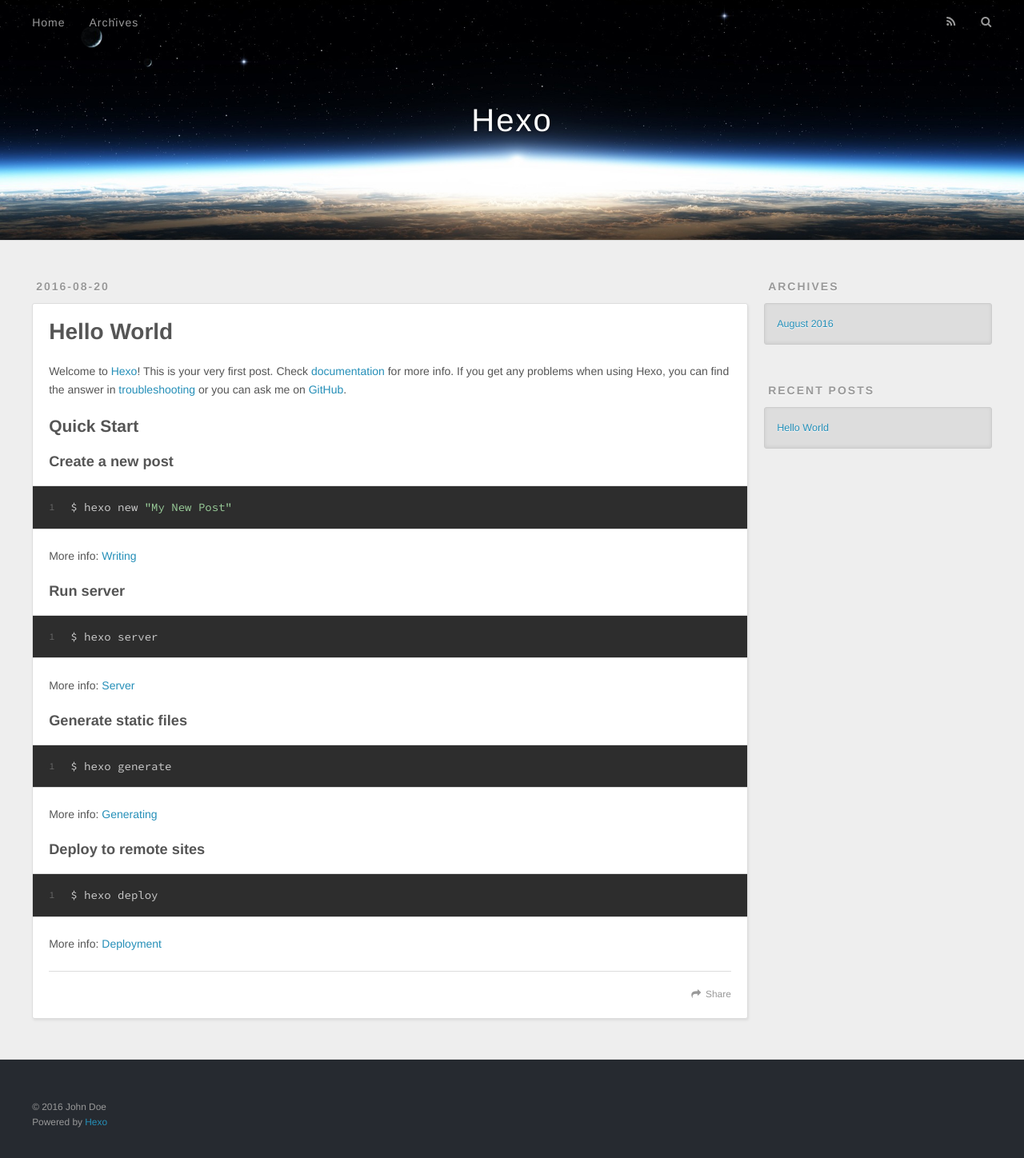
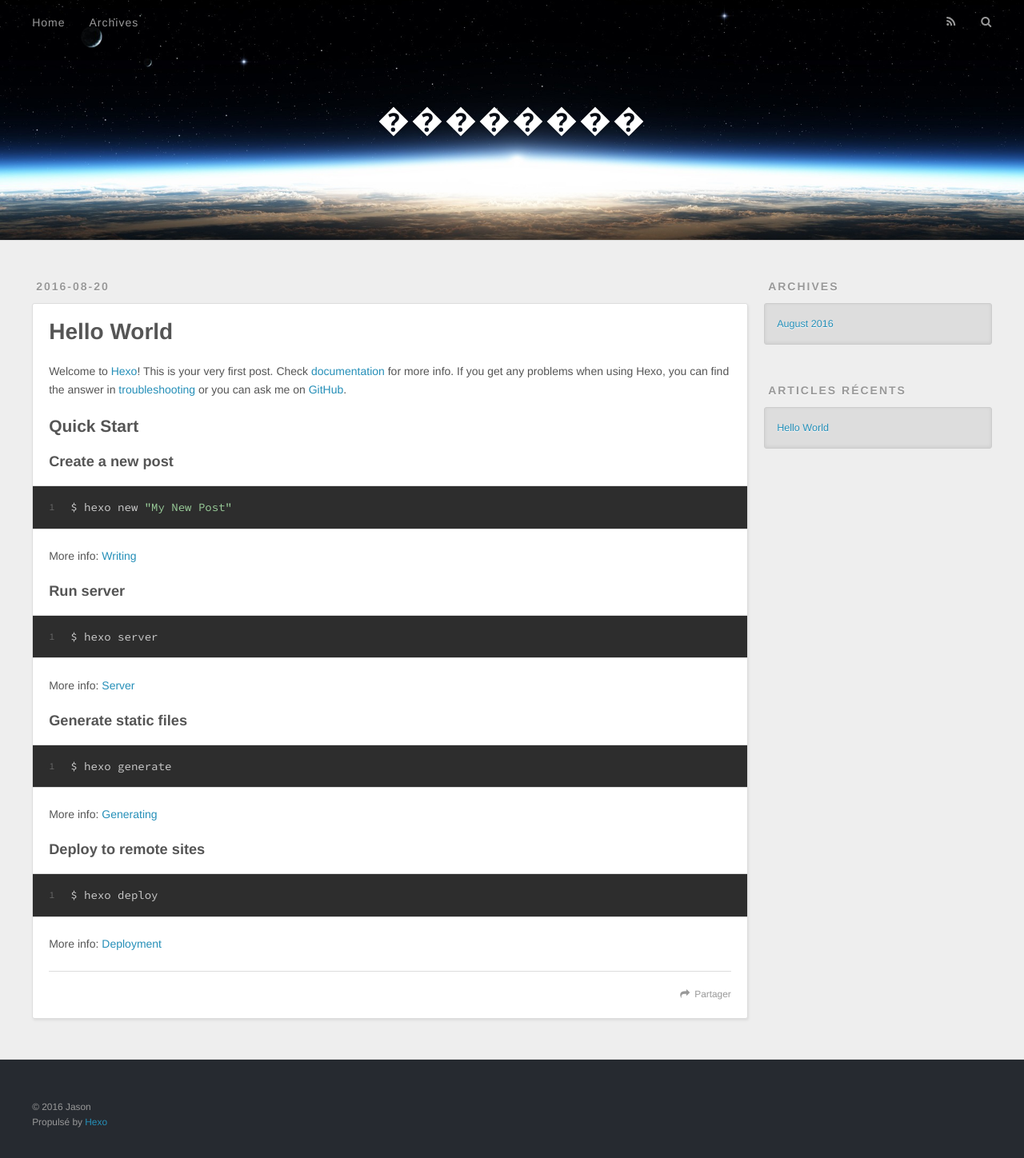
Before and after one commit to Bentoule/bentoule.github.io, a plain HTML site: page index.html in a window 1280 px wide. Shown: the whole page at 80% size. Drawn offline with nearby package versions, Linux system fonts and the light colour scheme.

Commit message:
Site updated: 2016-08-20 18:08:59

```diff
--- a/index.html
+++ b/index.html
@@ -3,16 +3,16 @@
 <head>
   <meta charset="utf-8">
 
-  <title>Hexo</title>
+  <title>��������</title>
   <meta name="viewport" content="width=device-width, initial-scale=1, maximum-scale=1">
   <meta property="og:type" content="website">
-<meta property="og:title" content="Hexo">
-<meta property="og:url" content="http://yoursite.com/index.html">
-<meta property="og:site_name" content="Hexo">
+<meta property="og:title" content="��������">
+<meta property="og:url" content="bentoule.github.io/index.html">
+<meta property="og:site_name" content="��������">
 <meta name="twitter:card" content="summary">
-<meta name="twitter:title" content="Hexo">
+<meta name="twitter:title" content="��������">
 
-    <link rel="alternate" href="/atom.xml" title="Hexo" type="application/atom+xml">
+    <link rel="alternate" href="/atom.xml" title="��������" type="application/atom+xml">
 
 
     <link rel="icon" href="/favicon.png">
@@ -33,7 +33,7 @@
   <div id="header-outer" class="outer">
     <div id="header-title" class="inner">
       <h1 id="logo-wrap">
-        <a href="/" id="logo">Hexo</a>
+        <a href="/" id="logo">��������</a>
       </h1>
 
     </div>
@@ -48,12 +48,12 @@
       </nav>
       <nav id="sub-nav">
 
-          <a id="nav-rss-link" class="nav-icon" href="/atom.xml" title="RSS Feed"></a>
+          <a id="nav-rss-link" class="nav-icon" href="/atom.xml" title="Flux RSS"></a>
 
-        <a id="nav-search-btn" class="nav-icon" title="Search"></a>
+        <a id="nav-search-btn" class="nav-icon" title="Rechercher"></a>
       </nav>
       <div id="search-form-wrap">
-        <form action="//google.com/search" method="get" accept-charset="UTF-8" class="search-form"><input type="search" name="q" results="0" class="search-form-input" placeholder="Search"><button type="submit" class="search-form-submit">&#xF002;</button><input type="hidden" name="sitesearch" value="http://yoursite.com"></form>
+        <form action="//google.com/search" method="get" accept-charset="UTF-8" class="search-form"><input type="search" name="q" results="0" class="search-form-input" placeholder="Search"><button type="submit" class="search-form-submit">&#xF002;</button><input type="hidden" name="sitesearch" value="bentoule.github.io"></form>
       </div>
     </div>
   </div>
@@ -96,7 +96,7 @@
 
     </div>
     <footer class="article-footer">
-      <a data-url="http://yoursite.com/2016/08/20/hello-world/" data-id="cis2reyp4000000c4woa6unao" class="article-share-link">Share</a>
+      <a data-url="bentoule.github.io/2016/08/20/hello-world/" data-id="cis30vig00000doc4w7cw3818" class="article-share-link">Partager</a>
 
 
     </footer>
@@ -131,7 +131,7 @@
 
 
   <div class="widget-wrap">
-    <h3 class="widget-title">Recent Posts</h3>
+    <h3 class="widget-title">Articles récents</h3>
     <div class="widget">
       <ul>
 
@@ -151,8 +151,8 @@
 
   <div class="outer">
     <div id="footer-info" class="inner">
-      &copy; 2016 John Doe<br>
-      Powered by <a href="http://hexo.io/" target="_blank">Hexo</a>
+      &copy; 2016 Jason<br>
+      Propulsé by <a href="http://hexo.io/" target="_blank">Hexo</a>
     </div>
   </div>
 </footer>
```
Also changed, not shown: 2016/08/20/hello-world/index.html (+12 -12 lines), archives/2016/08/index.html (+13 -13 lines), archives/2016/index.html (+13 -13 lines), archives/index.html (+13 -13 lines).
